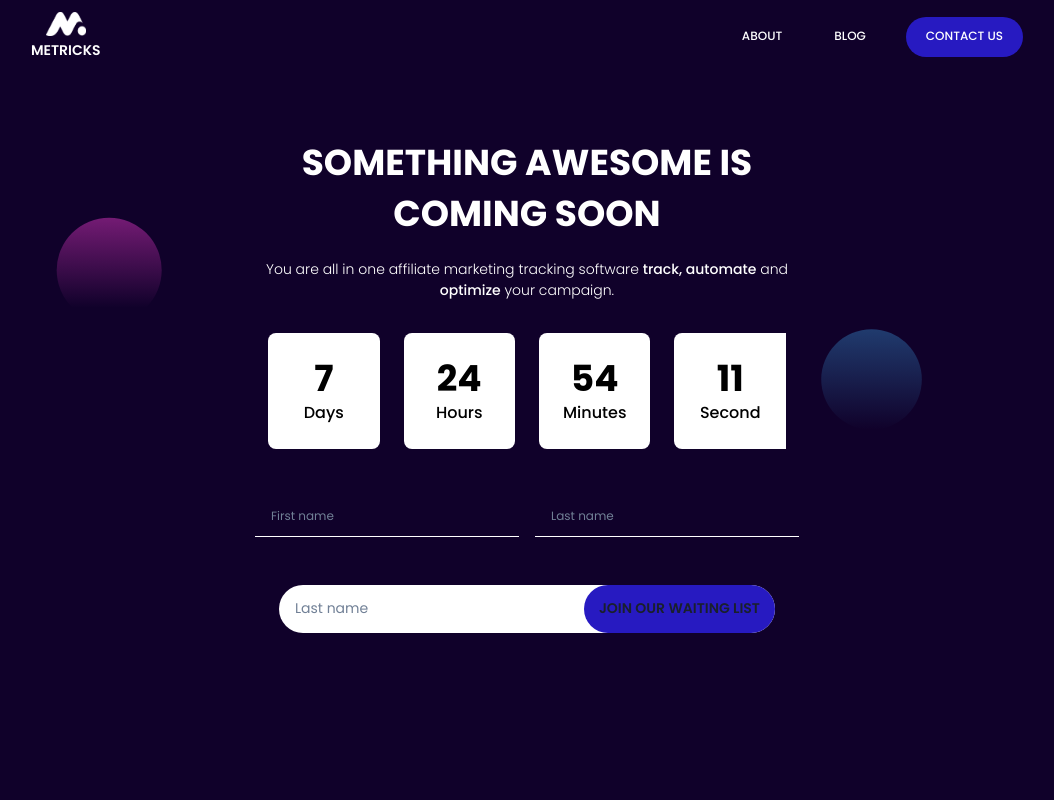
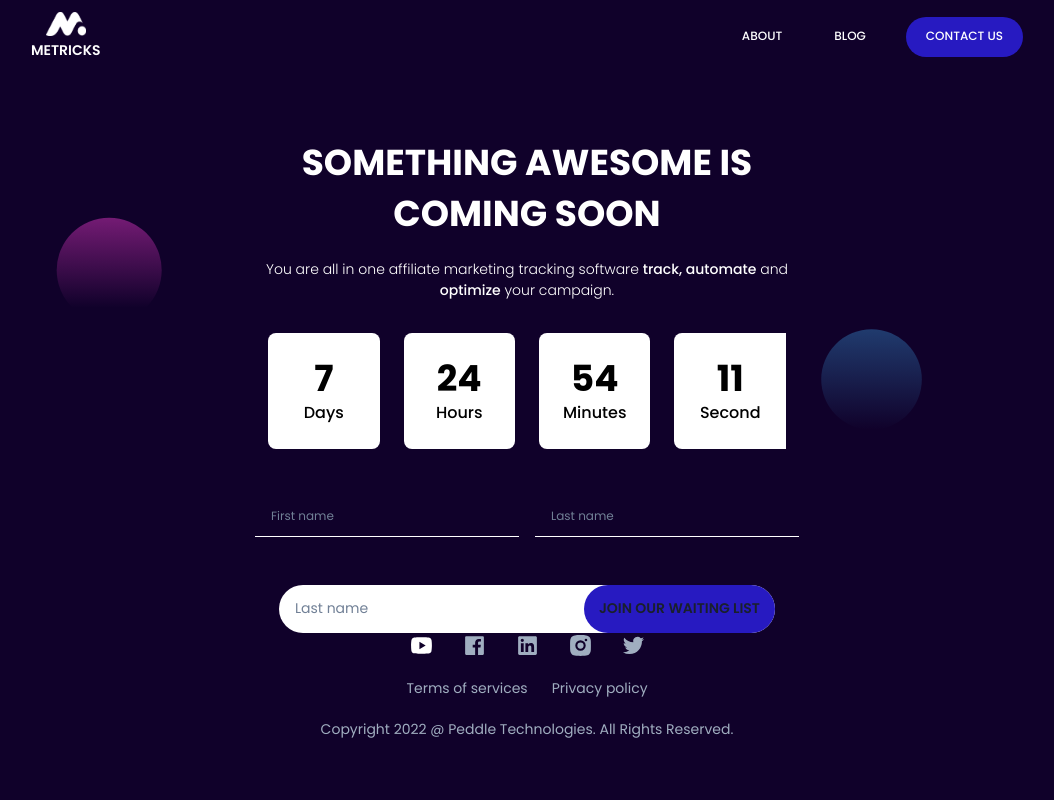
Before and after one commit to I-am-abdulazeez/paddle-frontend-assessment, a React (Vite) app: page /comingsoon in a window 1280 px wide. Shown: the top 800 px of the page, without its empty margins (113-1167 px from the left). Built offline with nearby package versions, Linux system fonts and the light colour scheme.

Commit message:
chore(style): ui styling

```diff
--- a/src/components/Footer/index.tsx
+++ b/src/components/Footer/index.tsx
@@ -11,14 +11,8 @@ import { Link } from "react-router-dom";
 
 const Footer: React.FC = () => {
   return (
-    <VStack
-      spacing={5}
-      mt={{ base: "48", sm: "32", md: "56" }}
-      justifyContent={"center"}
-      color={"white"}
-      as="footer"
-    >
-      <HStack spacing={7} mb={3}>
+    <VStack spacing={5} justifyContent={"center"} color={"white"} as="footer">
+      <HStack spacing={7}>
         <RiYoutubeFill size={"25px"} />
         <RiFacebookBoxFill size={"25px"} color="#A0AEC0" />
         <RiLinkedinBoxFill size={"25px"} color="#A0AEC0" />
```
